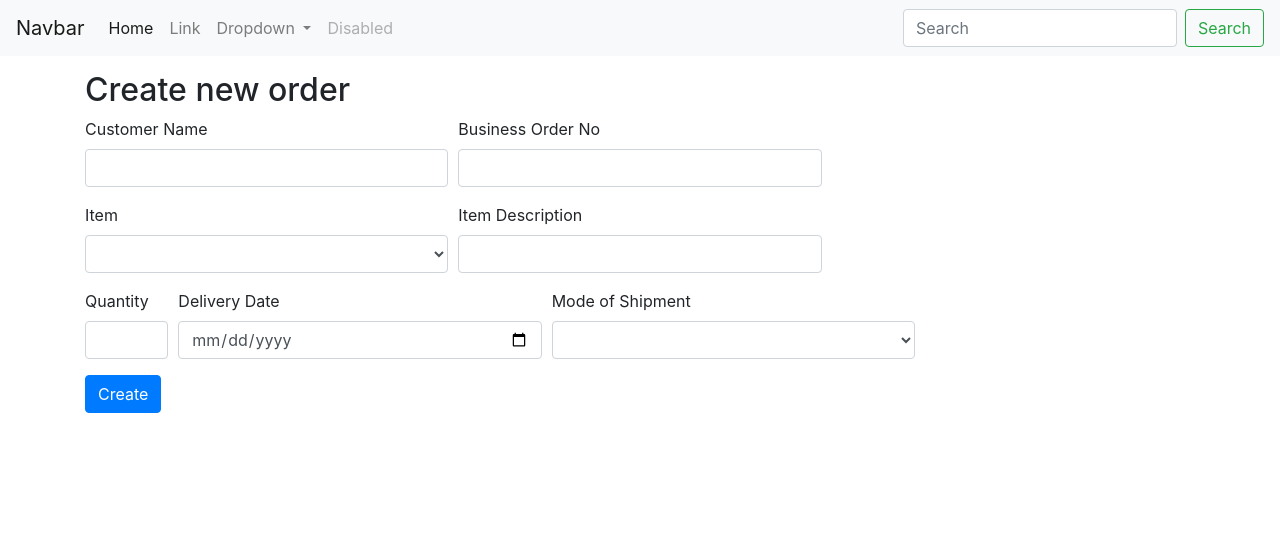
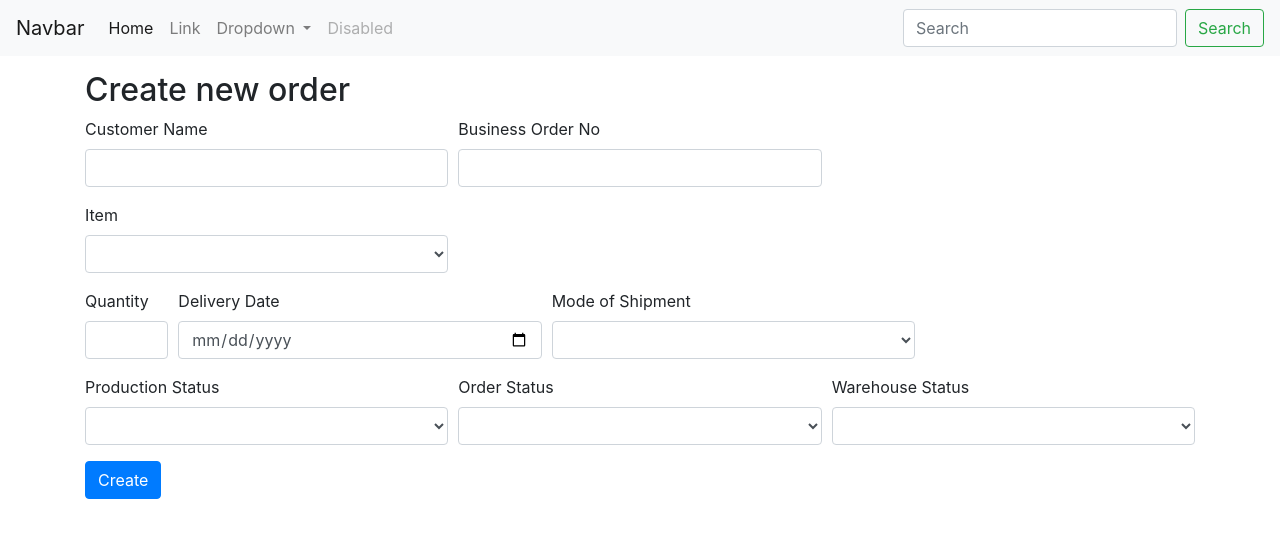
Before and after one commit to ludowica-fernando/sales-angular, an Angular app: page /create-order in a window 1280 px wide. Shown: the top 538 px of the page. Built offline with nearby package versions, Linux system fonts and the light colour scheme.

Commit message:
create customer and create order completed

```diff
--- a/src/app/app.module.ts
+++ b/src/app/app.module.ts
@@ -3,6 +3,9 @@ import { BrowserModule } from '@angular/platform-browser';
 import { NgModule } from '@angular/core';
 import { RouterModule } from "@angular/router";
 import { FormsModule } from "@angular/forms";
+import { HttpClientModule } from '@angular/common/http';
+import { ToastrModule } from 'ngx-toastr';
+
 import { AppComponent } from './app.component';
 import { LoginComponent } from './login/login.component';
 import { NgbModule } from '@ng-bootstrap/ng-bootstrap';
@@ -12,7 +15,6 @@ import { HomeComponent } from './home/home.component';
 import { ManageOrderComponent } from './manage-order/manage-order.component';
 import { ManageReturnsComponent } from './manage-returns/manage-returns.component';
 import { NavbarComponent } from './navbar/navbar.component';
-import { HttpClientModule } from '@angular/common/http';
 
 @NgModule({
   declarations: [
@@ -30,6 +32,7 @@ import { HttpClientModule } from '@angular/common/http';
     FormsModule,
     NgbModule,
     HttpClientModule,
+    ToastrModule.forRoot(),
     RouterModule.forRoot([
       { path: 'login', component: LoginComponent },
       { path: 'create-customer', component: ManageCustomerComponent },
--- a/src/app/manage-customer/manage-customer.component.html
+++ b/src/app/manage-customer/manage-customer.component.html
@@ -4,37 +4,37 @@
         <div class="form-row">
             <div class="form-group col-md-6">
                 <label for="inputName">Name</label>
-                <input type="text" class="form-control" id="inputName" name="name" required ngModel>
+                <input #name="ngModel" [(ngModel)]="customer.name" type="text" class="form-control" id="inputName" name="name" required>
             </div>
             <div class="form-group col-md-6">
                 <label for="inputTradingName">Trading Name</label>
-                <input type="text" class="form-control" id="inputTradingName" name="tradingName" ngModel>
+                <input #tradingName="ngModel" [(ngModel)]="customer.tradingName" type="text" class="form-control" id="inputTradingName" name="tradingName">
             </div>
         </div>
 
         <div class="form-row">
             <div class="form-group col-md-4">
                 <label for="inputMainLocation">Main Location</label>
-                <input type="text" class="form-control" id="inputMainLocation" name="mainLocation" ngModel>
+                <input #mainLocation = "ngModel" [(ngModel)]="customer.customerContact.mainLocation" type="text" class="form-control" id="inputMainLocation" name="mainLocation">
             </div>
             <div class="form-group col-md-4">
                 <label for="inputDeliveryLocation">Delivery Location</label>
-                <input type="text" class="form-control" id="inputDeliveryLocation" name="deliveryLocation" ngModel>
+                <input #deliveryLocation = "ngModel" [(ngModel)]="customer.customerContact.deliveryLocation" type="text" class="form-control" id="inputDeliveryLocation" name="deliveryLocation">
             </div>
             <div class="form-group col-md-4">
                 <label for="inputCollectionLocation">Collection Location</label>
-                <input type="text" class="form-control" id="inputCollectionLocation" name="collectionLocation" ngModel>
+                <input #collectionLocation = "ngModel" [(ngModel)]="customer.customerContact.collectionLocation" type="text" class="form-control" id="inputCollectionLocation" name="collectionLocation">
             </div>
         </div>
 
         <div class="form-row">
             <div class="form-group col-md-3">
                 <label for="inputTelephone">Telephone</label>
-                <input type="text" class="form-control" id="inputTelephone" name="telephone" ngModel>
+                <input #telephone = "ngModel" [(ngModel)]="customer.customerContact.telephone" type="text" class="form-control" id="inputTelephone" name="telephone">
             </div>
             <div class="form-group col-md-4">
                 <label for="inputEmail">Email</label>
-                <input type="email" class="form-control" id="inputEmail" name="email" ngModel>
+                <input #email = "ngModel" [(ngModel)]="customer.customerContact.email" type="email" class="form-control" id="inputEmail" name="email">
             </div>
         </div>
 
--- a/src/app/manage-order/manage-order.component.html
+++ b/src/app/manage-order/manage-order.component.html
@@ -4,17 +4,19 @@
     <div class="form-row">
       <div class="form-group col-md-4">
         <label for="inputName">Customer Name</label>
-        <input type="text" class="form-control" id="inputName" name="name" required ngModel>
+        <input #name="ngModel" [(ngModel)]="order.customerName" type="text" class="form-control" id="inputName"
+          name="customerName" required>
       </div>
       <div class="form-group col-md-4">
         <label for="inputBusinessNo">Business Order No</label>
-        <input type="text" class="form-control" id="inputBusinessNo" name="businessNo" ngModel>
+        <input #businessId="ngModel" [(ngModel)]="order.businessId" type="text" class="form-control"
+          id="inputBusinessNo" name="businessId">
       </div>
     </div>
     <div class="form-row">
       <div class="form-group col-md-4">
         <label for="inputItem">Item</label>
-        <select class="form-control" id="inputItem" name="item" ngModel>
+        <select #item="ngModel" [(ngModel)]="order.item" class="form-control" id="inputItem" name="item">
           <option>Handlebars</option>
           <option>Bicycle Forks</option>
           <option>Wheels</option>
@@ -24,36 +26,71 @@
           <option>Pedals</option>
         </select>
       </div>
-      <div class="form-group col-md-4">
+      <!-- <div class="form-group col-md-4">
         <label for="inputItemDescription">Item Description</label>
-        <input type="text" class="form-control" id="inputItemDescription" name="itemDescription" ngModel>
-      </div>
+        <input #item="ngModel" [(ngModel)]="order.item" type="text" class="form-control" id="inputItemDescription" name="itemDescription">
+      </div> -->
     </div>
 
     <div class="form-row">
       <div class="form-group col-md-1">
         <label for="inputQuantity">Quantity</label>
-        <input type="number" min="0" max="1000" step="1" class="form-control" id="inputQuantity" name="quantity"
-          ngModel>
+        <input #quantity="ngModel" [(ngModel)]="order.quantity" type="number" min="0" max="1000" step="1"
+          class="form-control" id="inputQuantity" name="quantity">
       </div>
       <div class="form-group col-md-4">
         <label for="inputDeliveryDate">Delivery Date</label>
-        <input type="date" class="form-control" id="inputDeliveryDate" name="deliveryDate" ngModel>
+        <input #deliveryDate="ngModel" [(ngModel)]="order.deliveryDate" type="date" class="form-control"
+          id="inputDeliveryDate" name="deliveryDate">
       </div>
       <div class="form-group col-md-4">
         <label for="inputShipment">Mode of Shipment</label>
-        <select class="form-control" id="inputShipment" name="shipment" (change)="onChange($event.target.value)" ngModel>
+        <select #modeOfShipment="ngModel" [(ngModel)]="order.modeOfShipment" class="form-control" id="inputShipment"
+          name="modeOfShipment">
+          <!-- (change)="onChange($event.target.value)" -->
           <option value="courier">Courier</option>
           <option value="post">Post</option>
           <option value="pickup">Pick-up</option>
         </select>
       </div>
-      <div class="form-group col-md-4" [hidden]="hide">
+      <!-- <div class="form-group col-md-4" [hidden]="hide">
         <label for="inputCourierName">Courier Name</label>
-        <input type="text" class="form-control" id="inputCourierName" name="courierName" ngModel>
+        <input #quantity="ngModel" [(ngModel)]="order.quantity" type="text" class="form-control" id="inputCourierName" name="courierName">
 
         <label for="inputCourierTel">Telephone</label>
-        <input type="text" class="form-control" id="inputCourierTel" name="courierTel" ngModel>
+        <input #quantity="ngModel" [(ngModel)]="order.quantity" type="text" class="form-control" id="inputCourierTel" name="courierTel">
+      </div> -->
+    </div>
+
+    <div class="form-row">
+      <div class="form-group col-md-4">
+        <label for="inputShipment">Production Status</label>
+        <select #productionStatus="ngModel" [(ngModel)]="order.orderStatus.productionStatus" class="form-control"
+          id="inputShipment" name="productionStatus" (change)="onChange($event.target.value)">
+          <option value="done">Done</option>
+          <option value="notStarted">Not started</option>
+          <option value="pending">Pending</option>
+        </select>
+      </div>
+
+      <div class="form-group col-md-4">
+        <label for="inputShipment">Order Status</label>
+        <select #orderStatus="ngModel" [(ngModel)]="order.orderStatus.orderStatus" class="form-control"
+          id="inputShipment" name="orderStatus" (change)="onChange($event.target.value)">
+          <option value="done">Done</option>
+          <option value="notStarted">Not started</option>
+          <option value="pending">Pending</option>
+        </select>
+      </div>
+
+      <div class="form-group col-md-4">
+        <label for="inputShipment">Warehouse Status</label>
+        <select #warehouseStatus="ngModel" [(ngModel)]="order.orderStatus.warehouseStatus" class="form-control"
+          id="inputShipment" name="warehouseStatus" (change)="onChange($event.target.value)">
+          <option value="done">Done</option>
+          <option value="notStarted">Not started</option>
+          <option value="pending">Pending</option>
+        </select>
       </div>
     </div>
 
--- a/src/app/manage-order/manage-order.component.ts
+++ b/src/app/manage-order/manage-order.component.ts
@@ -1,4 +1,6 @@
 import { Component, OnInit } from '@angular/core';
+import { Order } from '../models/order';
+import { OrdersService } from '../services/orders.service';
 
 @Component({
   selector: 'app-manage-order',
@@ -7,19 +9,44 @@ import { Component, OnInit } from '@angular/core';
 })
 export class ManageOrderComponent implements OnInit {
 
-  constructor() { }
+  order: Order = {
+    id: null,
+    businessId: null,
+    customerName: null,
+    item: null,
+    price: null,
+    quantity: null,
+    deliveryDate: null,
+    modeOfShipment: null,
+    orderStatus: {
+      productionStatus: null,
+      orderStatus: null,
+      warehouseStatus: null
+    }
+  };
+
+  constructor(
+    private orderService: OrdersService
+  ) { }
 
   ngOnInit() {
   }
 
-  hide = true;
-  onChange(option) {
-    if (option == 'courier') {
-      this.hide = false;
-    }
-    else {
-      this.hide = true;
-    }
+  // hide = true;
+  // onChange(option) {
+  //   if (option == 'courier') {
+  //     this.hide = false;
+  //   }
+  //   else {
+  //     this.hide = true;
+  //   }
+  // }
+
+  createOrder() {
+    console.log(this.order);
+    this.orderService.addOrder(this.order).subscribe(data => {
+      console.log(data);
+    });
   }
 
 }
--- /dev/null
+++ b/src/app/models/order.ts
@@ -0,0 +1,15 @@
+export interface Order {
+    id: number,
+    businessId: number,
+    customerName: string,
+    item: string,
+    price: number,
+    quantity: number,
+    deliveryDate: string,
+    modeOfShipment: string,
+    orderStatus: {
+        productionStatus: string,
+        orderStatus: string,
+        warehouseStatus: string
+    }
+}
--- /dev/null
+++ b/src/app/services/orders.service.ts
@@ -0,0 +1,24 @@
+import { HttpClient } from '@angular/common/http';
+import { Injectable } from '@angular/core';
+
+@Injectable({
+  providedIn: 'root'
+})
+export class OrdersService {
+
+  apiUrl = "http://localhost:8080/orders";
+
+  constructor(private http : HttpClient) { }
+
+  getAll() {
+    return this.http.get<[]>(this.apiUrl);
+  }
+
+  getCustomer(id) {
+    return this.http.get(this.apiUrl + '/${id}');
+  }
+
+  addOrder(order){
+    return this.http.post(this.apiUrl, order);
+  }
+}
```
Also changed, not shown: src/app/manage-customer/manage-customer.component.ts (+24 -3 lines), src/app/models/customer.ts (added, +13 -0 lines).
